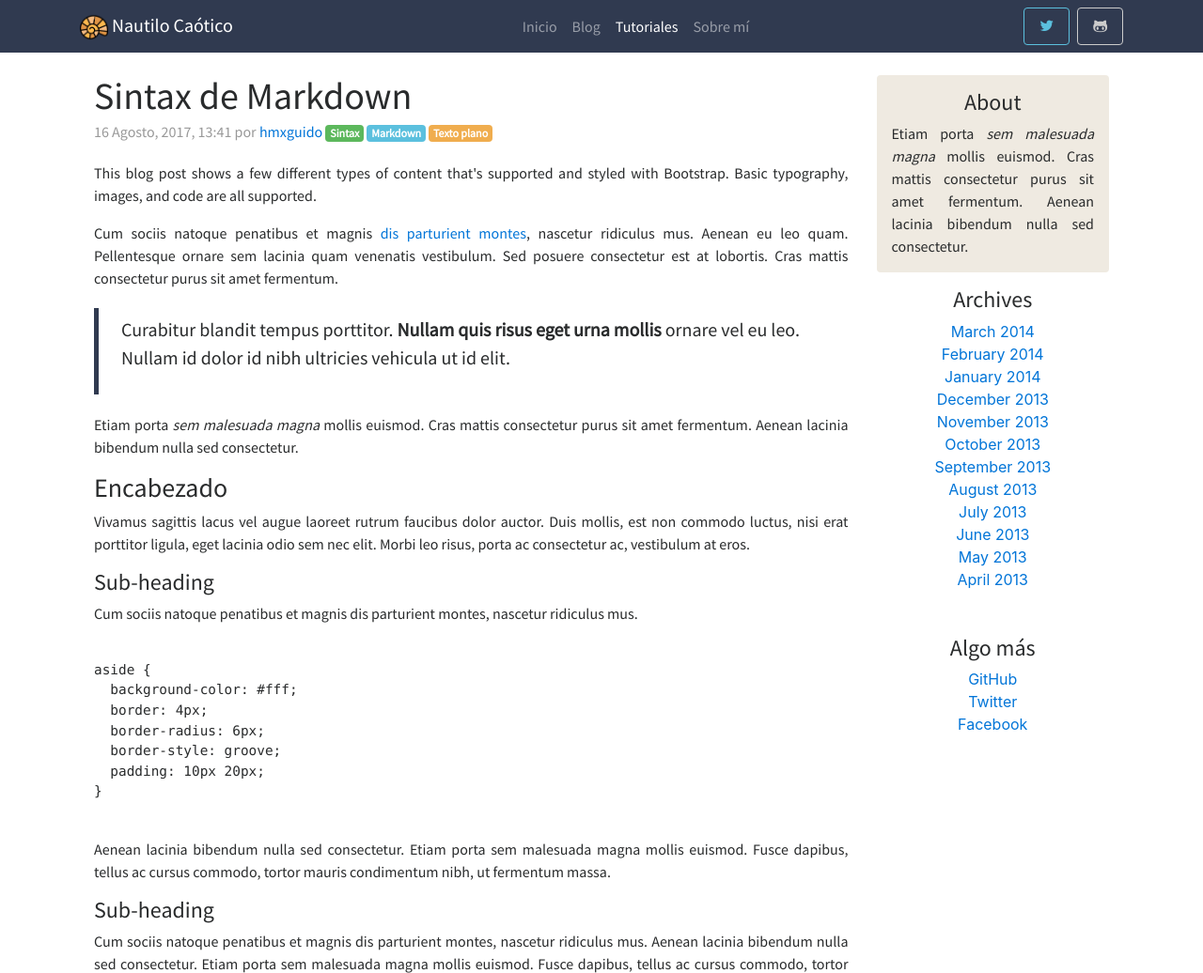
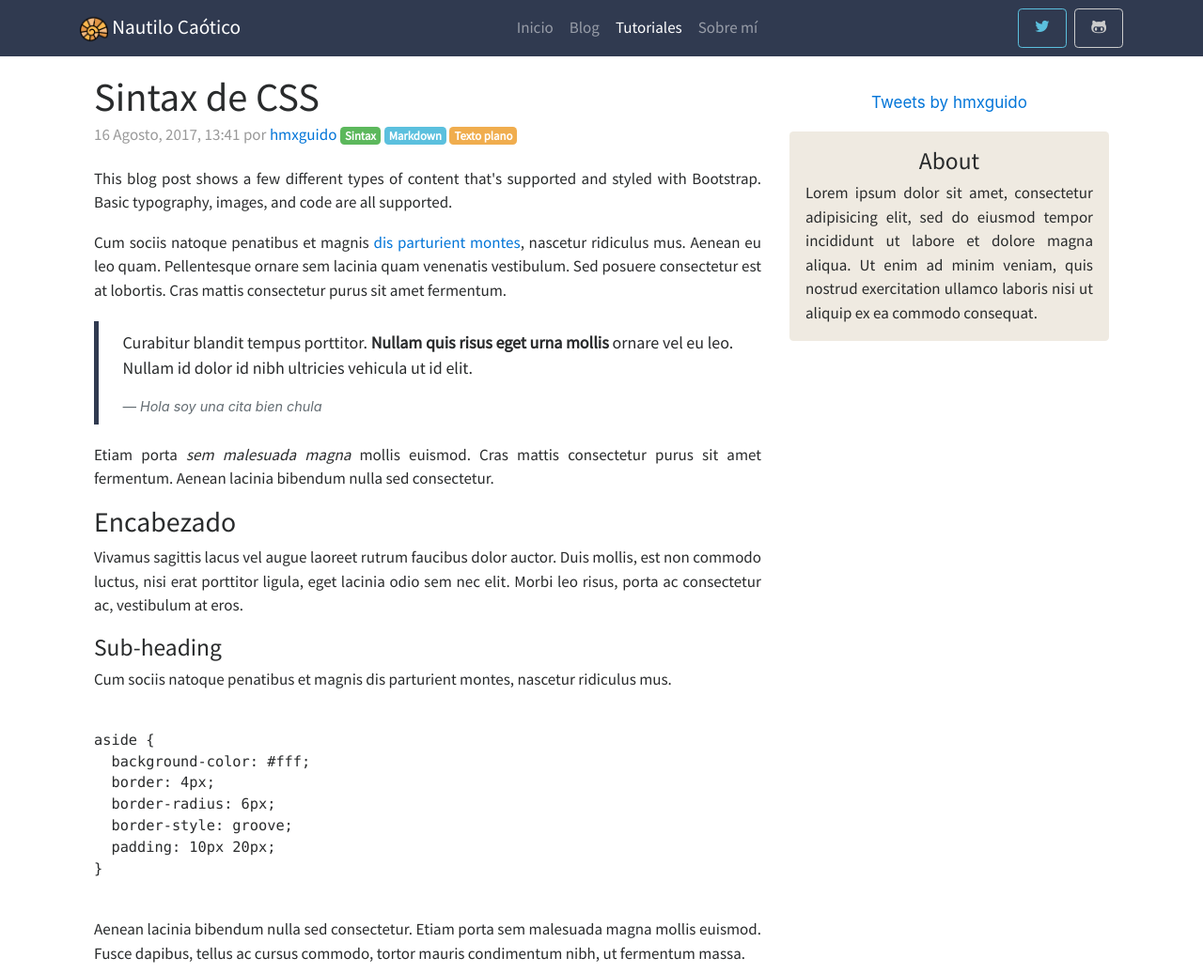
Before and after one commit to hmxguido/nautilo-caotico, a plain HTML site: page tuto.html in a window 1280 px wide. Shown: the top 1036 px of the page at 94% size. Drawn offline with nearby package versions, Linux system fonts and the light colour scheme; files that its build step writes are made by us from their sources; a script that the page names is missing; files whose address does not match are found by name.

Commit message:
comentario

```diff
--- a/css/styles.css
+++ b/css/styles.css
@@ -1,7 +1,7 @@
 /* global config */
 @media (min-width: 48em) {
   html {
-    /*font-size: 18px;*/
+    font-size: 17px;
   }
 }
 
@@ -28,22 +28,11 @@ h1, h2, h3, h4, h5, h6 {
 }
 
 /* elements blog */
-aside {
-  background-color: #fff;
-  border: 4px;
-  border-radius: 6px;
-  border-style: groove;
-  padding: 10px 20px;
-}
 blockquote.blockquote {
   margin: 20px 0;
   padding-left: 1.5rem;
   border-left: 5px solid #303A50;
-}
-.blockquote-footer {
-  background: #fff;
-  margin: inherit;
-  padding: inherit;
+  font-size: 18px;
 }
 
 /* blog posts */
--- a/tuto.html
+++ b/tuto.html
@@ -14,7 +14,7 @@
   <link rel="stylesheet" href="css/bootstrap.min.css">
   <link rel="stylesheet" href="css/styles.css">
   <link href='https://fonts.googleapis.com/css?family=Source+Sans+Pro' rel='stylesheet' type='text/css'>
-  <link rel="stylesheet" href="fonts/font-awesome-4.7.0/css/font-awesome.min.css">
+  <link rel="stylesheet" href="fontaw/css/font-awesome.min.css">
   <!-- IE10 viewport hack for Surface/desktop Windows 8 bug -->
   <script src="http://v4-alpha.getbootstrap.com/assets/js/ie10-viewport-bug-workaround.js"></script>
   <script src="https://cdn.rawgit.com/google/code-prettify/master/loader/run_prettify.js"></script>
@@ -51,10 +51,9 @@
   <section class="container">
     <div class="container">
       <div class="row">
-        <div class="col-sm-9 blog-main">
-
+        <div class="col-sm-8 blog-main">
           <div class="blog-post">
-            <h2 class="blog-post-title">Sintax de Markdown</h2>
+            <h2 class="blog-post-title">Sintax de CSS</h2>
             <p class="blog-post-meta">16 Agosto, 2017, 13:41 por <a href="#">hmxguido</a> <a href="#"><span class="badge badge-success">Sintax</span></a> <a href="#"><span class="badge badge-info">Markdown</span></a> <a href="#"><span class="badge badge-warning">Texto plano</span></a>
             </p>
 
@@ -64,6 +63,7 @@
 
           <blockquote class="blockquote">
             <p>Curabitur blandit tempus porttitor. <strong>Nullam quis risus eget urna mollis</strong> ornare vel eu leo. Nullam id dolor id nibh ultricies vehicula ut id elit.</p>
+            <cite class="blockquote-footer">Hola soy una cita bien chula</cite>
           </blockquote>
 
           <p class="text-justify">Etiam porta <em>sem malesuada magna</em> mollis euismod. Cras mattis consectetur purus sit amet fermentum. Aenean lacinia bibendum nulla sed consectetur.</p>
@@ -115,6 +115,7 @@ aside {
 
           <blockquote class="blockquote">
             <p>Curabitur blandit tempus porttitor. <strong>Nullam quis risus eget urna mollis</strong> ornare vel eu leo. Nullam id dolor id nibh ultricies vehicula ut id elit.</p>
+            <cite class="blockquote-footer">Así lo citan los expertos</cite>
           </blockquote>
 
           <p class="text-justify">Etiam porta <em>sem malesuada magna</em> mollis euismod. Cras mattis consectetur purus sit amet fermentum. Aenean lacinia bibendum nulla sed consectetur.</p>
@@ -141,45 +142,7 @@ aside {
           <p class="text-justify">Donec ullamcorper nulla non metus auctor fringilla. Nulla vitae elit libero, a pharetra augue.</p>
 
         </div><!-- /.blog-post -->
-      </div>
 
-      <div class="col-sm-3 col-sm-offset-1 blog-sidebar">
-        <div class="sidebar-module sidebar-module-inset">
-          <h4 class="text-center">About</h4>
-          <p class="text-justify">Etiam porta <em>sem malesuada magna</em> mollis euismod. Cras mattis consectetur purus sit amet fermentum. Aenean lacinia bibendum nulla sed consectetur.</p>
-        </div>
-        <div class="sidebar-module">
-          <h4 class="text-center">Archives</h4>
-          <ol class="list-unstyled text-center">
-            <li><a href="#">March 2014</a></li>
-            <li><a href="#">February 2014</a></li>
-            <li><a href="#">January 2014</a></li>
-            <li><a href="#">December 2013</a></li>
-            <li><a href="#">November 2013</a></li>
-            <li><a href="#">October 2013</a></li>
-            <li><a href="#">September 2013</a></li>
-            <li><a href="#">August 2013</a></li>
-            <li><a href="#">July 2013</a></li>
-            <li><a href="#">June 2013</a></li>
-            <li><a href="#">May 2013</a></li>
-            <li><a href="#">April 2013</a></li>
-          </ol>
-        </div>
-        <div class="sidebar-module">
-          <h4 class="text-center">Algo más</h4>
-          <ol class="list-unstyled text-center">
-            <li><a href="#">GitHub</a></li>
-            <li><a href="#">Twitter</a></li>
-            <li><a href="#">Facebook</a></li>
-          </ol>
-        </div>
-      </div><!-- /.blog-sidebar -->
-    </div><!-- /.row -->
-  </div><!-- /.container -->
-</section>
-
-<section class="container">
-  <div class="container">
         <nav>
           <ul class="pagination pagination-success justify-content-center">
             <li class="page-item active">
@@ -190,19 +153,35 @@ aside {
             </li>
           </ul>
         </nav>
+
       </div>
+
+      <div class="col-sm-4 col-sm-offset-1 blog-sidebar">
+
+        <div class="sidebar-module text-center">
+          <a class="twitter-timeline" data-lang="es" data-width="350" data-height="500" data-theme="light" data-link-color="#E81C4F" href="https://twitter.com/hmxguido">Tweets by hmxguido</a> <script async src="//platform.twitter.com/widgets.js" charset="utf-8"></script>
+        </div>
+
+        <div class="sidebar-module sidebar-module-inset">
+          <h4 class="text-center">About</h4>
+          <p class="text-justify">Lorem ipsum dolor sit amet, consectetur adipisicing elit, sed do eiusmod tempor incididunt ut labore et dolore magna aliqua. Ut enim ad minim veniam, quis nostrud exercitation ullamco laboris nisi ut aliquip ex ea commodo consequat.</p>
+        </div>
+
+      </div><!-- /.blog-sidebar -->
+    </div><!-- /.row -->
+  </div><!-- /.container -->
 </section>
 <br>
-<br>
+
 <footer class="blog-footer">
+  <p>
+    <a href="#"><span class="badge badge-default">Back to top</span></a>
+  </p>
   <p>
     Designed and built by: <a target="_blank" href="http://www.twitter.com/hmxguido">@hmxguido</a>
   </p>
   <p>
     <strong><i class="fa fa-creative-commons" aria-hidden="true"></i> Creative Commons - Nautilo Caótico, 2017.</strong>
-    </p>
-    <p>
-      <a href="#"><span class="badge badge-default">Back to top</span></a>
   </p>
 </footer>
 
@@ -211,5 +190,7 @@ aside {
   <script src="js/bootstrap.min.js"></script>
   <!-- IE10 viewport hack for Surface/desktop Windows 8 bug -->
   <script src="http://v4-alpha.getbootstrap.com/assets/js/ie10-viewport-bug-workaround.js"></script>
+    <script>!function(d,s,id){var js,fjs=d.getElementsByTagName(s)[0],p=/^http:/.test(d.location)?'http':'https';if(!d.getElementById(id)){js=d.createElement(s);js.id=id;js.src=p+"://platform.twitter.com/widgets.js";fjs.parentNode.insertBefore(js,fjs);}}(document,"script","twitter-wjs");</script>
+
 </body>
 </html>
```
Also changed, not shown: about.html (+26 -44 lines), blog.html (+23 -43 lines), index.html (+12 -26 lines), posts/16_agosto_2017.html (+11 -28 lines). Lines whose indentation alone changed are shown as unchanged.
